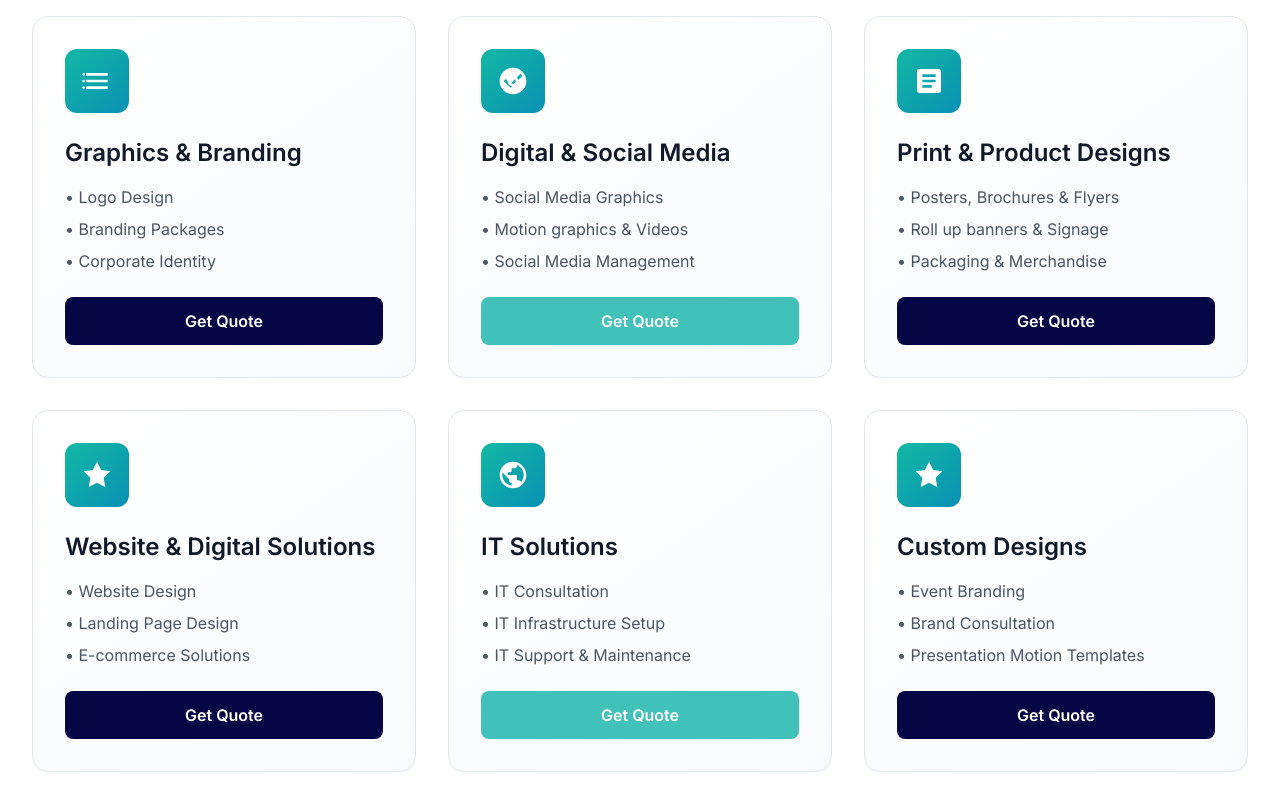
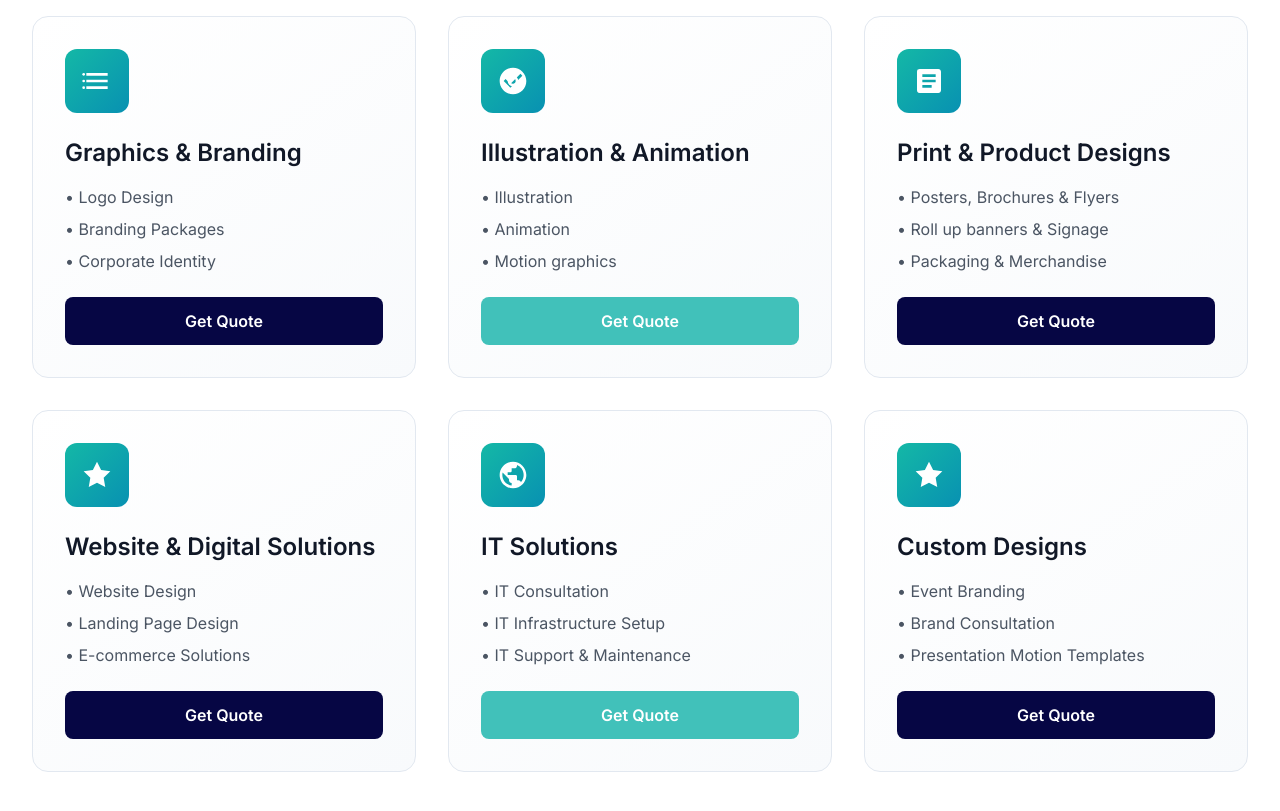
Before and after one commit to obonyoking/Noveyotechnologies.co.ke, a plain HTML site: page index.html in a window 1280 px wide. Shown: the part 1040-1851 px from the top of the page. Drawn offline with nearby package versions, Linux system fonts and the light colour scheme.

Commit message:
services updates

```diff
--- a/index.html
+++ b/index.html
@@ -374,7 +374,7 @@
                     </button>
                 </div>
 
-                <!-- Digital & Social Media -->
+                <!-- Illustration & Animation -->
                 <div class="service-card rounded-2xl p-8 card-hover">
                     <div class=" bg-gradient-to-br from-teal-500 to-cyan-600 w-16 h-16 rounded-xl flex items-center justify-center mb-6" >
                         <svg class="w-8 h-8 text-white" fill="currentColor" viewBox="0 0 24 24">
@@ -382,16 +382,16 @@
                             <circle cx="12" cy="12" r="3" fill="none" stroke="currentColor" stroke-width="2"/>
                         </svg>
                     </div>
-                    <h3 class="text-2xl font-semibold text-gray-900 mb-4">Digital & Social Media</h3>
+                    <h3 class="text-2xl font-semibold text-gray-900 mb-4">Illustration & Animation</h3>
                     <ul class="text-gray-600 space-y-2 mb-6">
-                        <li>• Social Media Graphics</li>
-                        <li>• Motion graphics & Videos</li>
-                        <li>• Social Media Management</li>
+                        <li>• Illustration</li>
+                        <li>• Animation</li>
+                        <li>• Motion graphics</li>
 
 
 
                     </ul>
-                    <button onclick="openQuoteModal('Digital & Social Media')" class="w-full  text-white py-3 rounded-lg font-semibold hover:bg-green-700 transition-colors" style="background-color: #41c1ba;">
+                    <button onclick="openQuoteModal('Illustration & Animation')" class="w-full  text-white py-3 rounded-lg font-semibold hover:bg-green-700 transition-colors" style="background-color: #41c1ba;">
                         Get Quote
                     </button>
                 </div>
```
